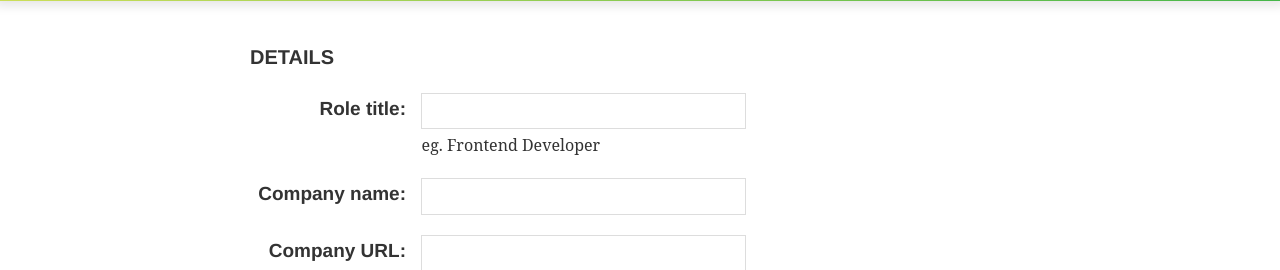
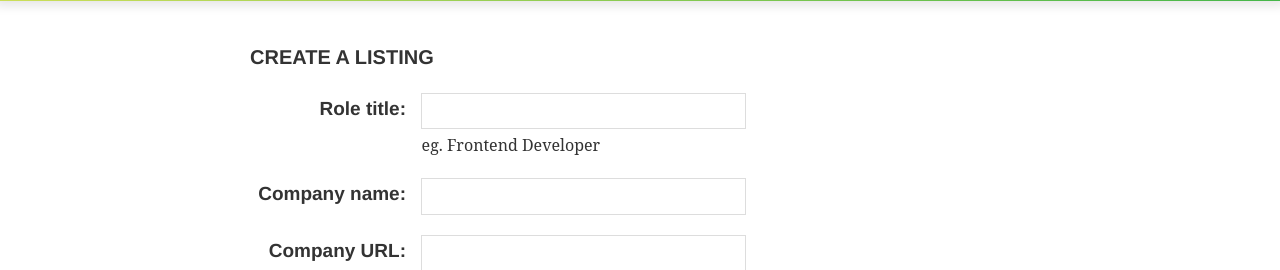
Before and after one commit to sirodoht/avocado-jobs, a Django app: page /submit/ in a window 1280 px wide. Shown: the part 259-529 px from the top of the page. Run offline with Django 3.2, Linux system fonts and the light colour scheme; some libraries are stand-ins or nearby versions.

Commit message:
update submit view title

```diff
--- a/main/templates/main/submit.html
+++ b/main/templates/main/submit.html
@@ -26,7 +26,7 @@
 
     <div class="container">
         <div class="body">
-            <h3>Details</h3>
+            <h3>Create a listing</h3>
             <form action="{% url 'main:submit' %}" method="post">
                 {% csrf_token %}
                 {{ form.non_field_errors }}
```
